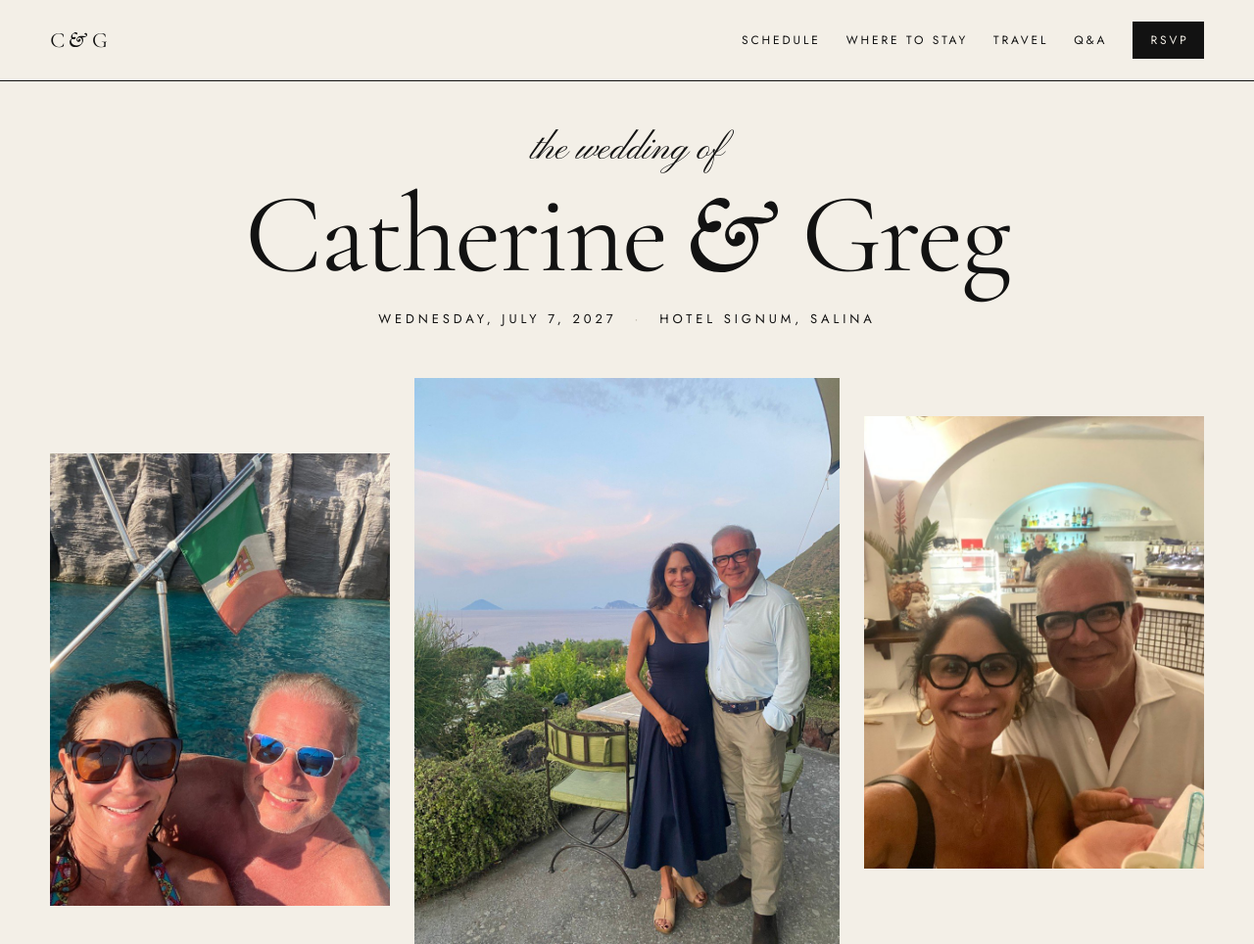
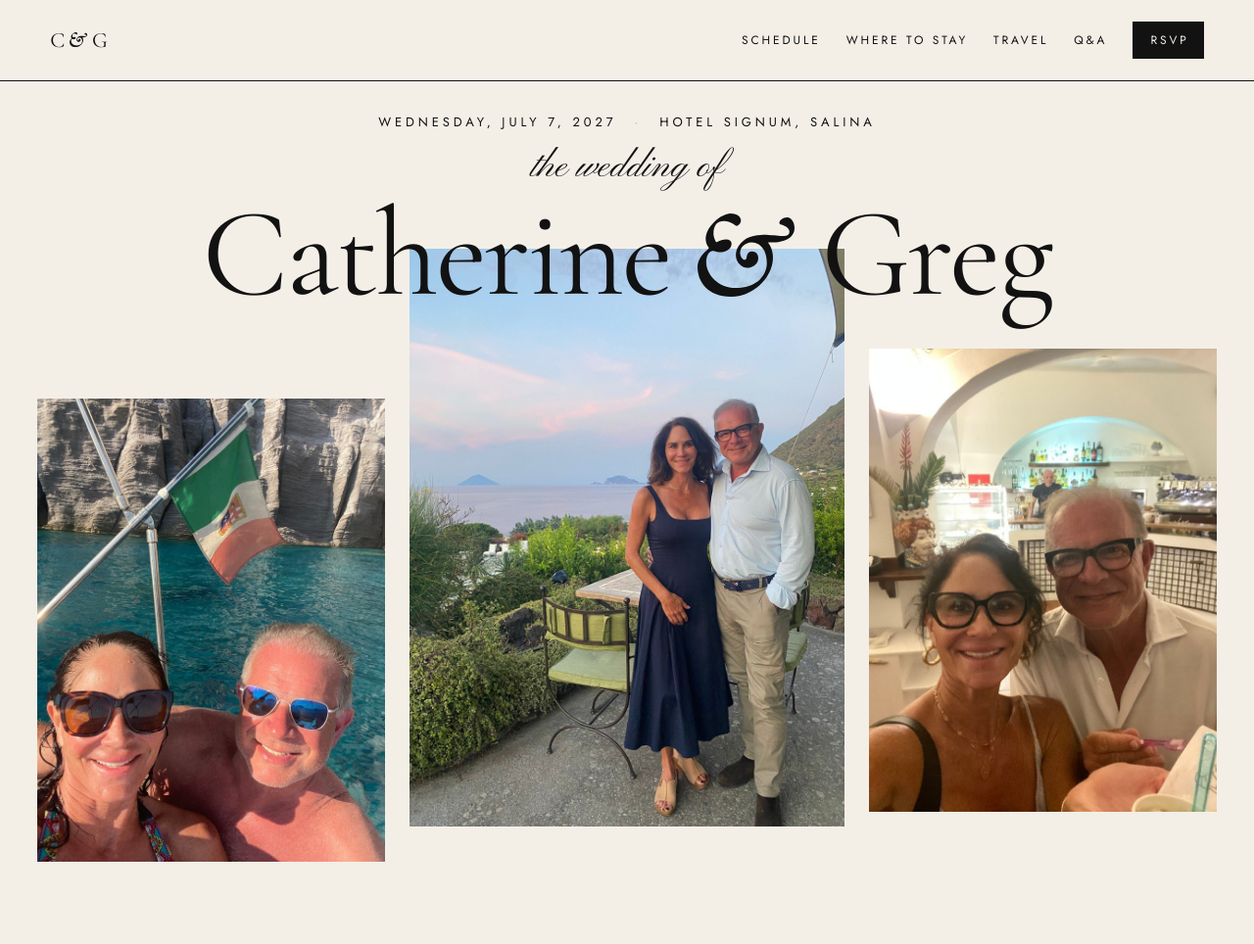
Before and after one commit to Brooke-Alexandra/catherine-greg-wedding, a plain HTML site: page site/index.html in a window 1280 px wide. Shown: the top 964 px of the page at 98% size. Drawn offline with nearby package versions, Linux system fonts and the light colour scheme.

Commit message:
Option: staggered hero (center)

```diff
--- a/site/index.html
+++ b/site/index.html
@@ -31,7 +31,8 @@
 #rsvp-send[disabled]{opacity:.6;cursor:default}
 #rsvp-thanks[hidden]{display:none!important}
 
-@media (max-width: 700px){header#top.trio .trio-row{grid-template-columns:1fr 1fr!important}header#top.trio .trio-row img:nth-child(2){grid-column:1 / -1;grid-row:1;aspect-ratio:4 / 5!important}header#top.trio .trio-row img{margin-top:0!important}header#top.trio .trio-meta .sep{display:none}header#top.trio .trio-meta{flex-direction:column;align-items:center}}
+
+@media (max-width: 700px){header#top.st .st-row{margin-top:20px!important;grid-template-columns:1fr 1fr!important}header#top.st .st-row img:nth-child(2){grid-column:1 / -1;grid-row:1;aspect-ratio:4 / 5!important}header#top.st .st-row img{margin-top:0!important}header#top.st .st-meta{padding-bottom:0!important;text-align:left!important}header#top.st-center .st-meta{flex-direction:column;align-items:center}header#top.st .sep{display:none}}
 </style>
 </head>
 <body>
@@ -87,16 +88,16 @@ img{max-width:100%}
 </div>
 </nav>
 
-<header id="top" class="trio" style="padding: clamp(28px, 4vw, 64px) clamp(20px, 4vw, 56px) clamp(64px, 8vw, 120px); display: flex; flex-direction: column; align-items: center; gap: clamp(28px, 4vw, 56px); text-align: center;">
-<div style="display: flex; flex-direction: column; align-items: center; gap: 12px;">
+<header id="top" class="st st-center" style="padding: clamp(20px, 2.5vw, 40px) clamp(20px, 3vw, 44px) clamp(64px, 8vw, 120px);">
+<div class="st-text" style="position: relative; z-index: 2; display: flex; flex-direction: column; align-items: center; gap: 12px; text-align: center;">
+<p class="st-meta" style="margin: 0 0 6px; font-size: 13px; letter-spacing: 0.3em; text-transform: uppercase; display: flex; flex-wrap: wrap; justify-content: center; gap: 6px 18px;"><span>Wednesday, July 7, 2027</span><span class="sep" aria-hidden="true" style="color: #B9B1A3;">·</span><span>Hotel Signum, Salina</span></p>
 <p style="margin: 0; font-family: 'Pinyon Script', cursive; font-size: clamp(30px, 3vw, 46px); line-height: 1;">the wedding of</p>
-<h1 style="margin: 0; font-family: 'Cormorant Garamond', Georgia, serif; font-weight: 400; font-size: clamp(56px, 9vw, 150px); line-height: 0.95; letter-spacing: -0.02em;">Catherine <img src="images/gpp-amp.svg" alt="&amp;" style="height: 0.66em; width: auto; vertical-align: -0.02em;"> Greg</h1>
-<p class="trio-meta" style="margin: 10px 0 0; font-size: 13px; letter-spacing: 0.3em; text-transform: uppercase; display: flex; flex-wrap: wrap; justify-content: center; gap: 6px 18px;"><span>Wednesday, July 7, 2027</span><span class="sep" aria-hidden="true" style="color: #B9B1A3;">·</span><span>Hotel Signum, Salina</span></p>
+<h1 style="margin: 0; font-family: 'Cormorant Garamond', Georgia, serif; font-weight: 400; font-size: clamp(56px, 10vw, 164px); line-height: 0.9; letter-spacing: -0.02em;">Catherine <img src="images/gpp-amp.svg" alt="&amp;" style="height: 0.66em; width: auto; vertical-align: -0.02em;"> Greg</h1>
 </div>
-<div class="trio-row" style="width: 100%; max-width: 1240px; display: grid; grid-template-columns: 1fr 1.25fr 1fr; gap: clamp(12px, 2vw, 28px); align-items: start;">
-<img src="images/couple-boat.jpg" alt="Catherine and Greg on a boat below white cliffs" style="width: 100%; aspect-ratio: 3 / 4; object-fit: cover; object-position: 50% 70%; margin-top: clamp(40px, 6vw, 96px); display: block;">
+<div class="st-row" style="position: relative; z-index: 1; margin-top: calc(-1 * clamp(40px, 5vw, 84px)); display: grid; grid-template-columns: 1fr 1.25fr 1fr; gap: clamp(14px, 2vw, 28px); align-items: start;">
+<img src="images/couple-boat.jpg" alt="Catherine and Greg on a boat below white cliffs" style="width: 100%; aspect-ratio: 3 / 4; object-fit: cover; object-position: 50% 70%; margin-top: clamp(110px, 12vw, 190px); display: block;">
 <img src="images/couple-terrace.jpg" alt="Catherine and Greg on a terrace above the sea at dusk" style="width: 100%; aspect-ratio: 3 / 4; object-fit: cover; object-position: 84% 30%; display: block;">
-<img src="images/couple-bar.jpg" alt="Catherine and Greg sharing gelato at a whitewashed bar" style="width: 100%; aspect-ratio: 3 / 4; object-fit: cover; object-position: 45% 40%; margin-top: clamp(20px, 3vw, 48px); display: block;">
+<img src="images/couple-bar.jpg" alt="Catherine and Greg sharing gelato at a whitewashed bar" style="width: 100%; aspect-ratio: 3 / 4; object-fit: cover; object-position: 45% 40%; margin-top: clamp(80px, 8vw, 130px); display: block;">
 </div>
 </header>
 
```
